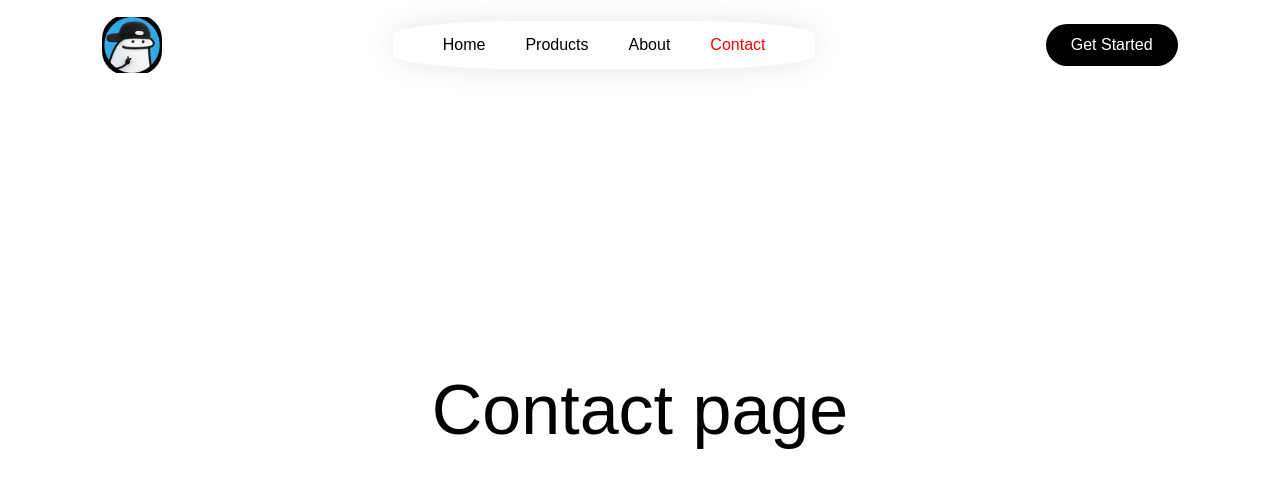
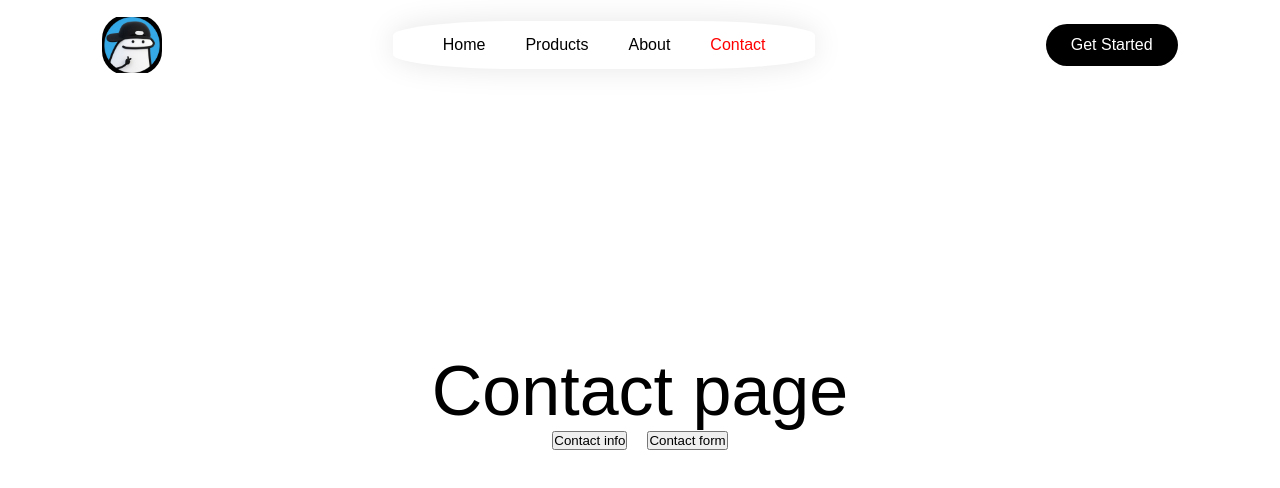
Before and after one commit to degea254/react-router, a React (Vite) app: page /contact in a window 1280 px wide. Shown: the top 488 px of the page. Built offline with nearby package versions, Linux system fonts and the light colour scheme.

Commit message:
Add contact layout and components for improved navigation and user interaction

```diff
--- a/src/App.jsx
+++ b/src/App.jsx
@@ -11,6 +11,9 @@
 import Contact from "./pages/Contact";
 import About from "./pages/About";
 import RootLayout from "./layout/RootLayout";
+import ContactLayout from "./layout/ContactLayout";
+import ContactInfo from "./components/ContactInfo";
+import ContactForm from "./components/ContactForm";
 
 const App = () => {
   const router = createBrowserRouter(
@@ -19,7 +22,10 @@
         <Route index element={<Home />} />
         <Route path="products" element={<Products />} />
         <Route path="about" element={<About />} />
-        <Route path="contact" element={<Contact />} />
+        <Route path="contact" element={<ContactLayout />}>
+          <Route path="info" element={<ContactInfo />} />
+          <Route path="form" element={<ContactForm />} />
+        </Route>
       </Route>,
     ),
   );
--- /dev/null
+++ b/src/components/ContactForm.jsx
@@ -0,0 +1,18 @@
+import React from "react";
+
+const ContactForm = () => {
+  return (
+    <div>
+      <form>
+        <input type="text" placeholder="Name" />
+        <br />
+        <input type="email" placeholder="Email" />
+        <br />
+        <textarea placeholder="message"></textarea>
+        <button type="submit"> Submit</button>
+      </form>
+    </div>
+  );
+};
+
+export default ContactForm;
--- /dev/null
+++ b/src/components/ContactInfo.jsx
@@ -0,0 +1,13 @@
+import React from "react";
+
+const ContactInfo = () => {
+  return (
+    <div>
+      <div>Email: example@gmail.com</div>
+      <div>Phone: 465546544</div>
+      <div>Adress: gdf street ,GG</div>
+    </div>
+  );
+};
+
+export default ContactInfo;
--- a/src/index.css
+++ b/src/index.css
@@ -66,3 +66,12 @@
   font-size: 70px;
   font-weight: 500;
 }
+
+.contact-button {
+  display: flex;
+  align-items: center;
+  justify-content: center;
+  width: 100%;
+  padding-bottom: 20px;
+  gap: 20px;
+}
--- /dev/null
+++ b/src/layout/ContactLayout.jsx
@@ -0,0 +1,14 @@
+import React from "react";
+import Contact from "../pages/Contact";
+import { Outlet } from "react-router-dom";
+
+const ContactLayout = () => {
+  return (
+    <div>
+      <Contact />
+      <Outlet />
+    </div>
+  );
+};
+
+export default ContactLayout;
--- a/src/pages/Contact.jsx
+++ b/src/pages/Contact.jsx
@@ -1,9 +1,27 @@
 import React from "react";
+import { useNavigate } from "react-router-dom";
 
 const Contact = () => {
+  const navigate = useNavigate();
   return (
     <div>
       <h1>Contact page</h1>
+      <div className="contact-button">
+        <button
+          onClick={() => {
+            navigate("info");
+          }}
+        >
+          Contact info
+        </button>
+        <button
+          onClick={() => {
+            navigate("form");
+          }}
+        >
+          Contact form
+        </button>
+      </div>
     </div>
   );
 };
```
